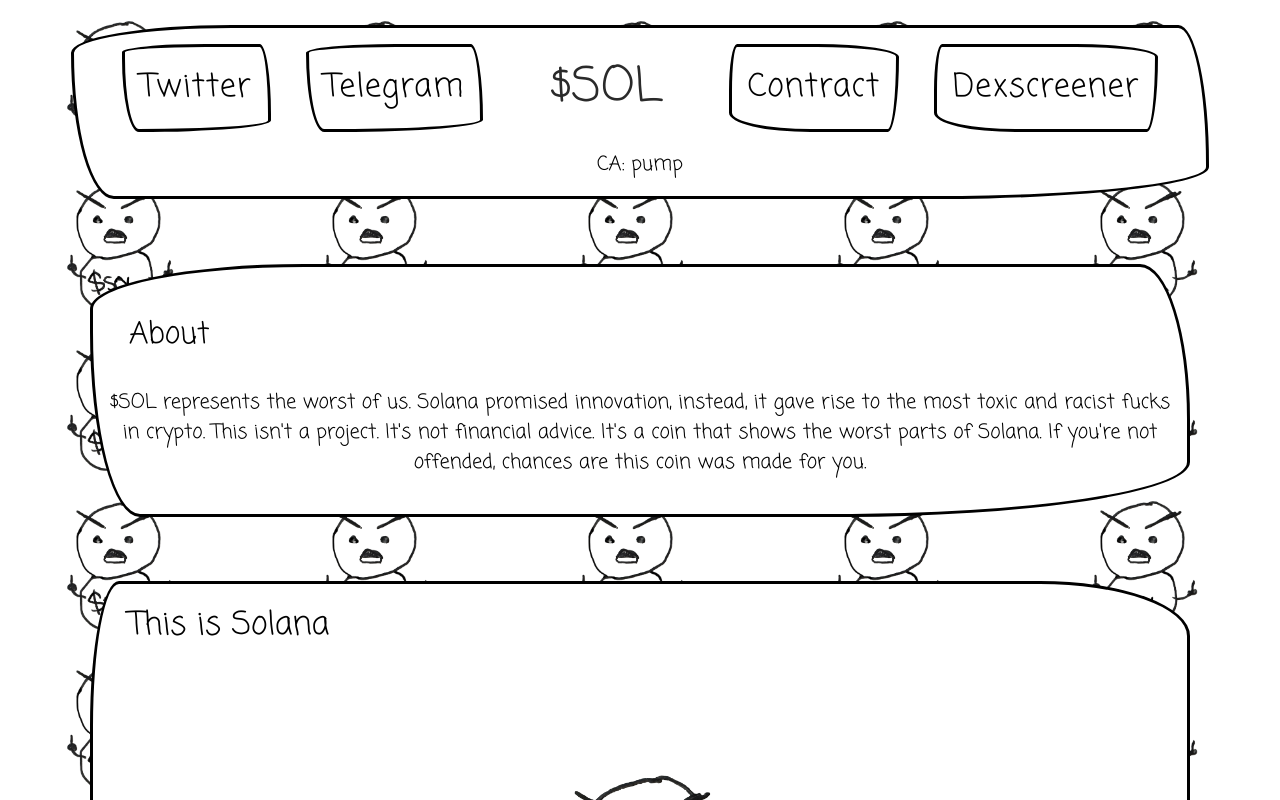
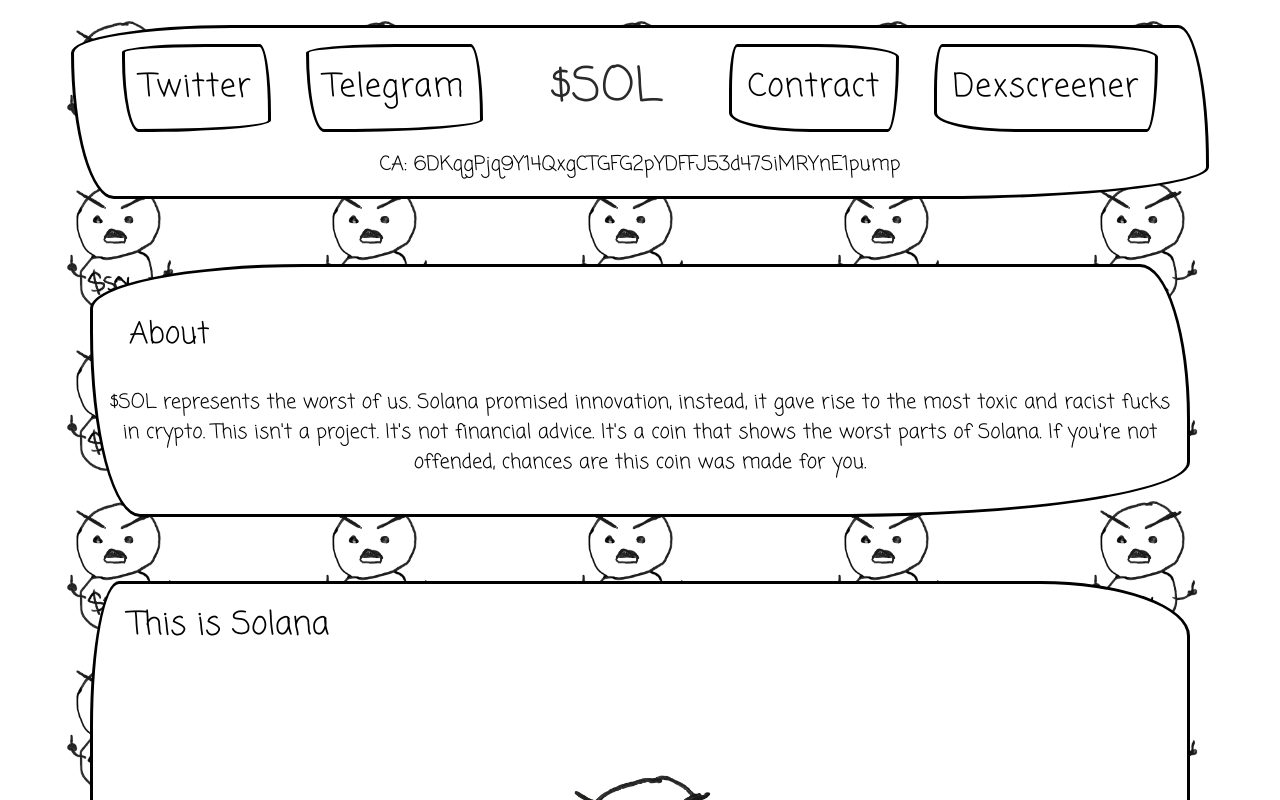
Before and after one commit to Shat-dev/SOL, a React (Vite) app: page / in a window 1280 px wide. Shown: the top 800 px of the page. Built offline with nearby package versions, Linux system fonts and the light colour scheme.

Commit message:
New coin

```diff
--- a/src/pages/HomePage.jsx
+++ b/src/pages/HomePage.jsx
@@ -9,7 +9,7 @@
   const [copied, setCopied] = useState(false);
   const [isMobile, setIsMobile] = useState(window.innerWidth < 400);
   const images = ['/Finalonec.png', '/Finalone.png', '/Finalonec.png', '/Flipped2.png', '/Flipped1.png', '/Flipped2.png', '/Finalonec.png'];
-  const contractAddress = 'pump';
+  const contractAddress = '6DKqgPjq9Y14QxgCTGFG2pYDFFJ53d47SiMRYnE1pump';
 
   useEffect(() => {
     const interval = setInterval(() => {
@@ -69,7 +69,7 @@
                 <button className="left">Telegram</button>
               </a>
               <div className="ticker-name">$SOL</div>
-              <a href="https://solscan.io/token/6MrrL4UXAqvnqWYieyk39J94CZH5W1xs7ePCvkR4pump" target="_blank" rel="noopener noreferrer">
+              <a href="https://solscan.io/token/6DKqgPjq9Y14QxgCTGFG2pYDFFJ53d47SiMRYnE1pump" target="_blank" rel="noopener noreferrer">
                 <button className="right">Contract</button>
               </a>
               <a href="https://dexscreener.com/solana" target="_blank" rel="noopener noreferrer">
```
